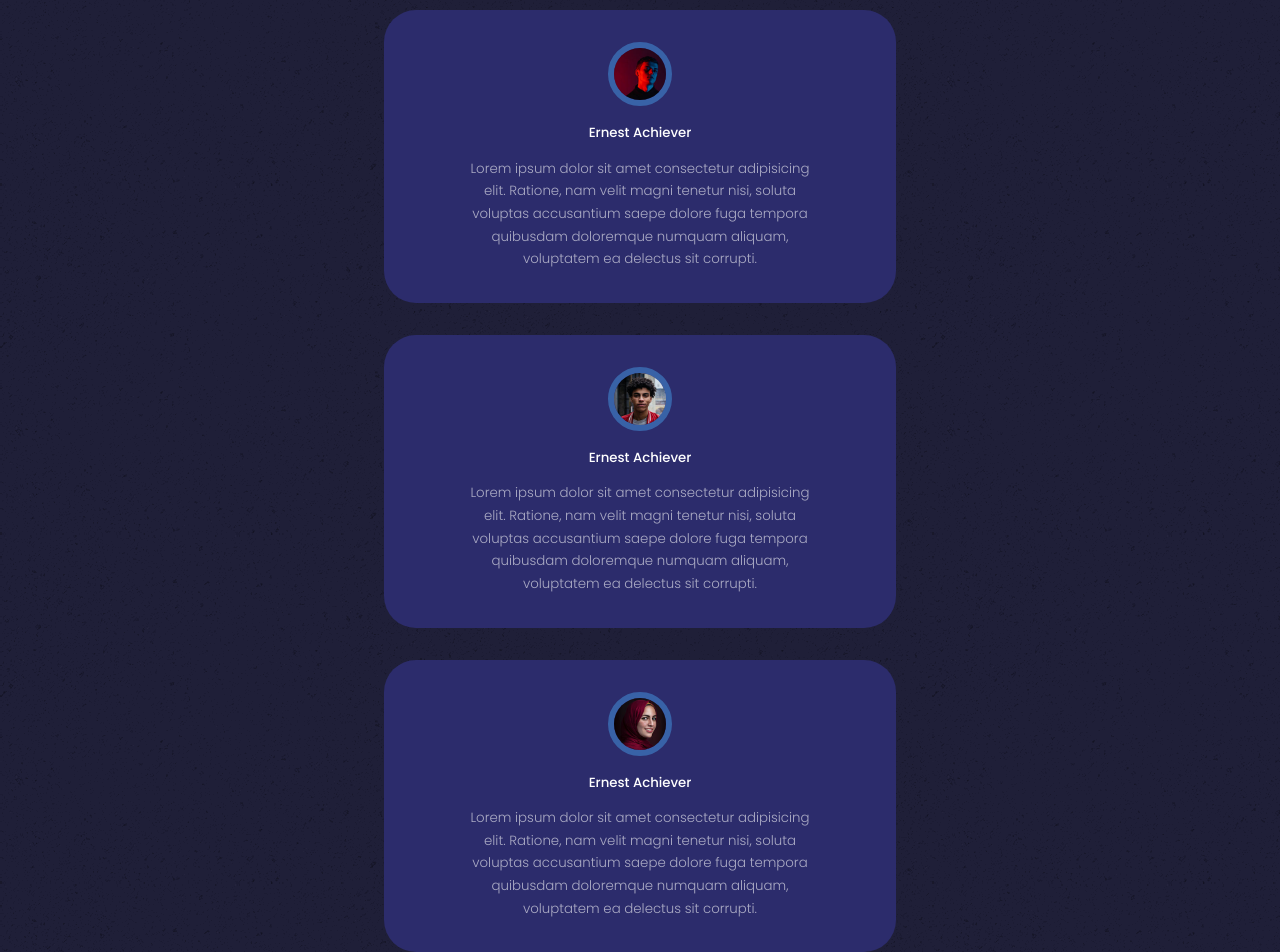
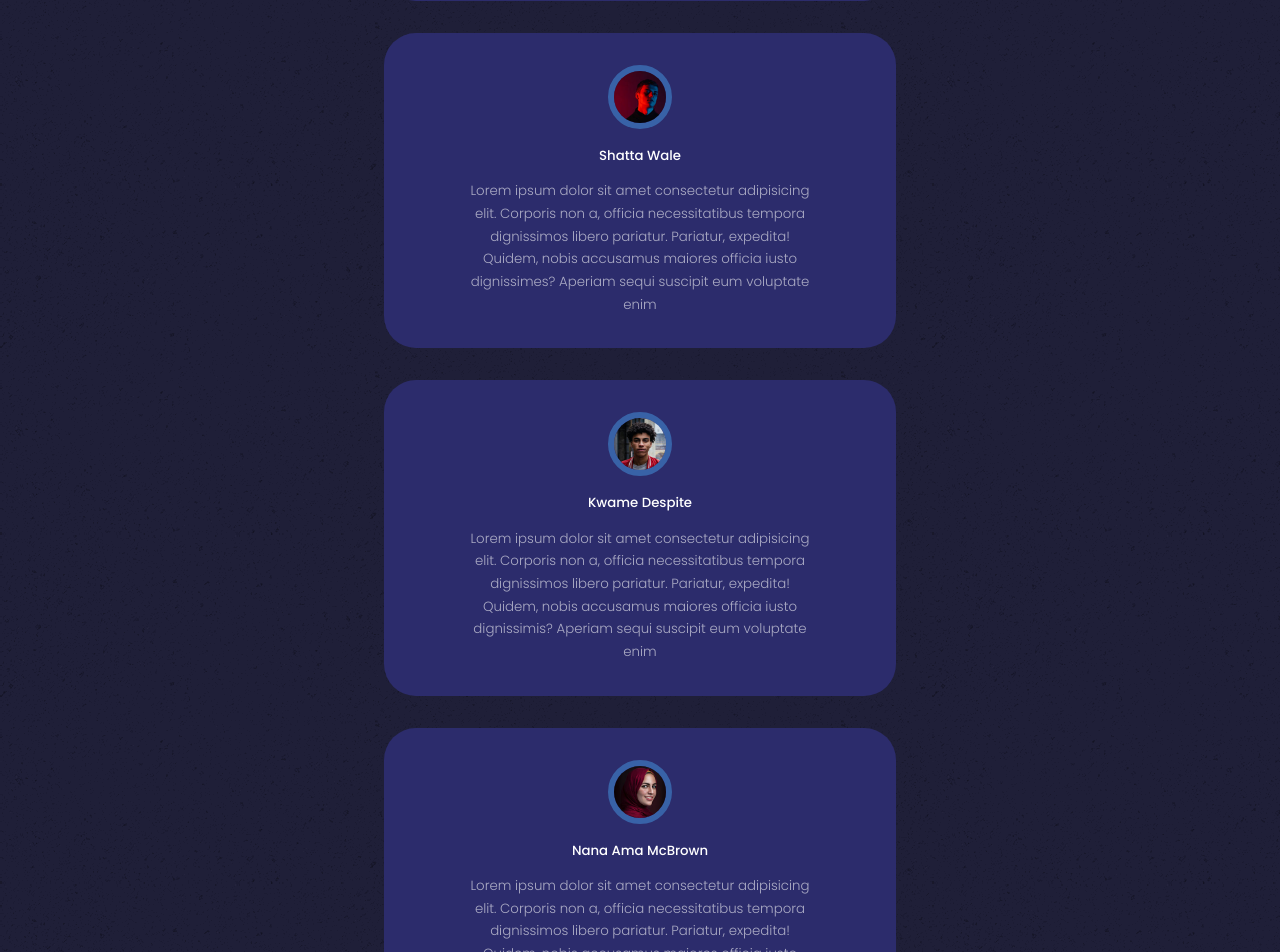
Before and after one commit to soulandbone/react_portfolio_tutorial, a React (Vite) app: page / in a window 1280 px wide. Shown: the part 4700-5652 px from the top of the page. Built offline with nearby package versions, Linux system fonts and the light colour scheme.

Commit message:
now testimonials is dynamic , and fixed key for portfolio map method

```diff
--- a/src/components/nav/Nav.jsx
+++ b/src/components/nav/Nav.jsx
@@ -35,7 +35,7 @@ const Nav = () => {
     <nav>
       {navLinks.map(link => (
         <a
-        id={link.href}
+        key={link.href}
         className={checkHref(link.href)}
         href={link.href}
         onClick={handleClick}
--- a/src/components/portfolio/Portfolio.jsx
+++ b/src/components/portfolio/Portfolio.jsx
@@ -67,7 +67,7 @@ const Portfolio = () => {
 
       <div className="container portfolio__container">
       {data.map(element => {
-        return  <article className="portfolio__item" id={element.id}>
+        return  <article className="portfolio__item" key={element.id}>
         <div className="portfolio__item-image">
           <img src={element.image} alt={`img${element.id}`} />
         </div>
--- a/src/components/testimonials/Testimonials.jsx
+++ b/src/components/testimonials/Testimonials.jsx
@@ -10,22 +10,22 @@ const data = [
   {
     avatar: AVTR1,
     name: 'Tina Snow',
-    review: 'Lorem ipsum dolor sit amet consectetur adipisicing elit. Corporis non a, officia necessitatibus tempora dignissimos libero pariatur. Pariatur, expedita! Quidem, nobis accusamus maiores officia iusto dignissimos? Aperiam sequi suscipit eum voluptate enim '
+    review: 'Lorem ipsum dolor sit amet consectetur adipisicing elit. Corporis non a, officia necessitatibus tempora dignissimos libero pariatur. Pariatur, expedita! Quidem, nobis accusamus maiores officia iusto dignissimas? Aperiam sequi suscipit eum voluptate enim '
   },
   {
     avatar: AVTR2,
     name: 'Shatta Wale',
-    review: 'Lorem ipsum dolor sit amet consectetur adipisicing elit. Corporis non a, officia necessitatibus tempora dignissimos libero pariatur. Pariatur, expedita! Quidem, nobis accusamus maiores officia iusto dignissimos? Aperiam sequi suscipit eum voluptate enim '
+    review: 'Lorem ipsum dolor sit amet consectetur adipisicing elit. Corporis non a, officia necessitatibus tempora dignissimos libero pariatur. Pariatur, expedita! Quidem, nobis accusamus maiores officia iusto dignissimes? Aperiam sequi suscipit eum voluptate enim '
   },
   {
     avatar: AVTR3,
     name: 'Kwame Despite',
-    review: 'Lorem ipsum dolor sit amet consectetur adipisicing elit. Corporis non a, officia necessitatibus tempora dignissimos libero pariatur. Pariatur, expedita! Quidem, nobis accusamus maiores officia iusto dignissimos? Aperiam sequi suscipit eum voluptate enim '
+    review: 'Lorem ipsum dolor sit amet consectetur adipisicing elit. Corporis non a, officia necessitatibus tempora dignissimos libero pariatur. Pariatur, expedita! Quidem, nobis accusamus maiores officia iusto dignissimis? Aperiam sequi suscipit eum voluptate enim '
   },
   {
     avatar: AVTR4,
     name: 'Nana Ama McBrown',
-    review: 'Lorem ipsum dolor sit amet consectetur adipisicing elit. Corporis non a, officia necessitatibus tempora dignissimos libero pariatur. Pariatur, expedita! Quidem, nobis accusamus maiores officia iusto dignissimos? Aperiam sequi suscipit eum voluptate enim '
+    review: 'Lorem ipsum dolor sit amet consectetur adipisicing elit. Corporis non a, officia necessitatibus tempora dignissimos libero pariatur. Pariatur, expedita! Quidem, nobis accusamus maiores officia iusto dignissimas? Aperiam sequi suscipit eum voluptate enim '
   }
 ]
 
@@ -36,34 +36,18 @@ const Testimonials = () => {
       <h2>Testimonials</h2>
 
       <div className="container testimonials__container">
-        <article className="testimonial">
+        {data.map(({avatar, name, review}, index) => (
+          <article className="testimonial" key={index}>
           <div className="client__avatar">
-            <img src={AVTR1} alt="Avatar One" />
+            <img src={avatar} alt={name} />
           </div>
-          <h5 className='client__name'>Ernest Achiever</h5>
-            <small className='client__review'>Lorem ipsum dolor sit amet consectetur adipisicing elit. Ratione, nam velit magni tenetur nisi, soluta voluptas accusantium saepe dolore fuga tempora quibusdam doloremque numquam aliquam, voluptatem ea delectus sit corrupti.</small>
+          <h5 className='client__name'>{name}</h5>
+            <small className='client__review'>{review}</small>
         </article>
-        <article className="testimonial">
-          <div className="client__avatar">
-            <img src={AVTR2} alt="Avatar One" />
-          </div>
-          <h5 className='client__name'>Ernest Achiever</h5>
-            <small className='client__review'>Lorem ipsum dolor sit amet consectetur adipisicing elit. Ratione, nam velit magni tenetur nisi, soluta voluptas accusantium saepe dolore fuga tempora quibusdam doloremque numquam aliquam, voluptatem ea delectus sit corrupti.</small>
-        </article>
-        <article className="testimonial">
-          <div className="client__avatar">
-            <img src={AVTR3} alt="Avatar One" />
-          </div>
-          <h5 className='client__name'>Ernest Achiever</h5>
-            <small className='client__review'>Lorem ipsum dolor sit amet consectetur adipisicing elit. Ratione, nam velit magni tenetur nisi, soluta voluptas accusantium saepe dolore fuga tempora quibusdam doloremque numquam aliquam, voluptatem ea delectus sit corrupti.</small>
-        </article>
-        <article className="testimonial">
-          <div className="client__avatar">
-            <img src={AVTR4} alt="Avatar One" />
-          </div>
-          <h5 className='client__name'>Ernest Achiever</h5>
-            <small className='client__review'>Lorem ipsum dolor sit amet consectetur adipisicing elit. Ratione, nam velit magni tenetur nisi, soluta voluptas accusantium saepe dolore fuga tempora quibusdam doloremque numquam aliquam, voluptatem ea delectus sit corrupti.</small>
-        </article>
+        ))}
+
+
+
       </div>
 
     </section>
--- a/src/components/testimonials/testimonials.css
+++ b/src/components/testimonials/testimonials.css
@@ -18,6 +18,7 @@
     border-radius: 2rem;
     margin-bottom: 2rem;
     user-select: none;
+
 
 }
 
```
